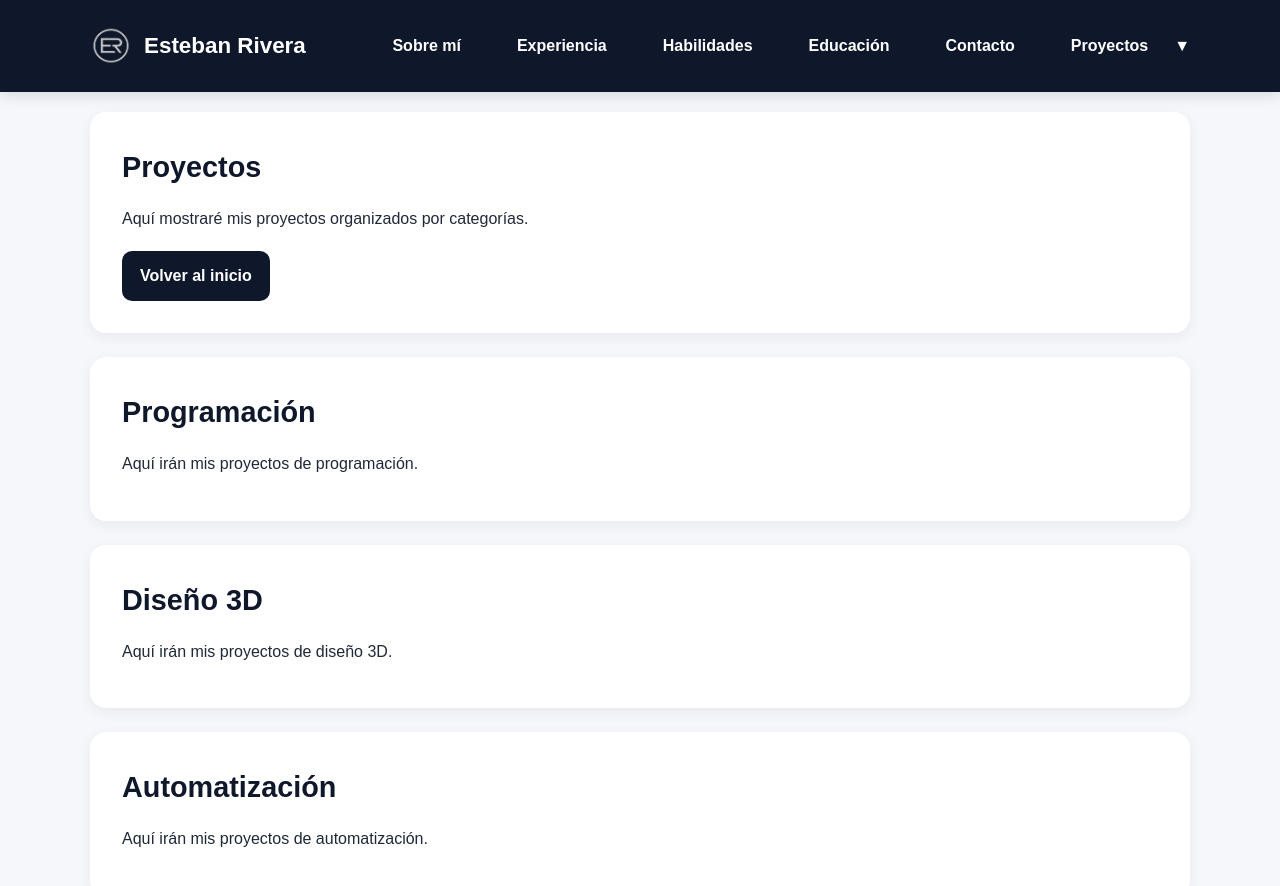
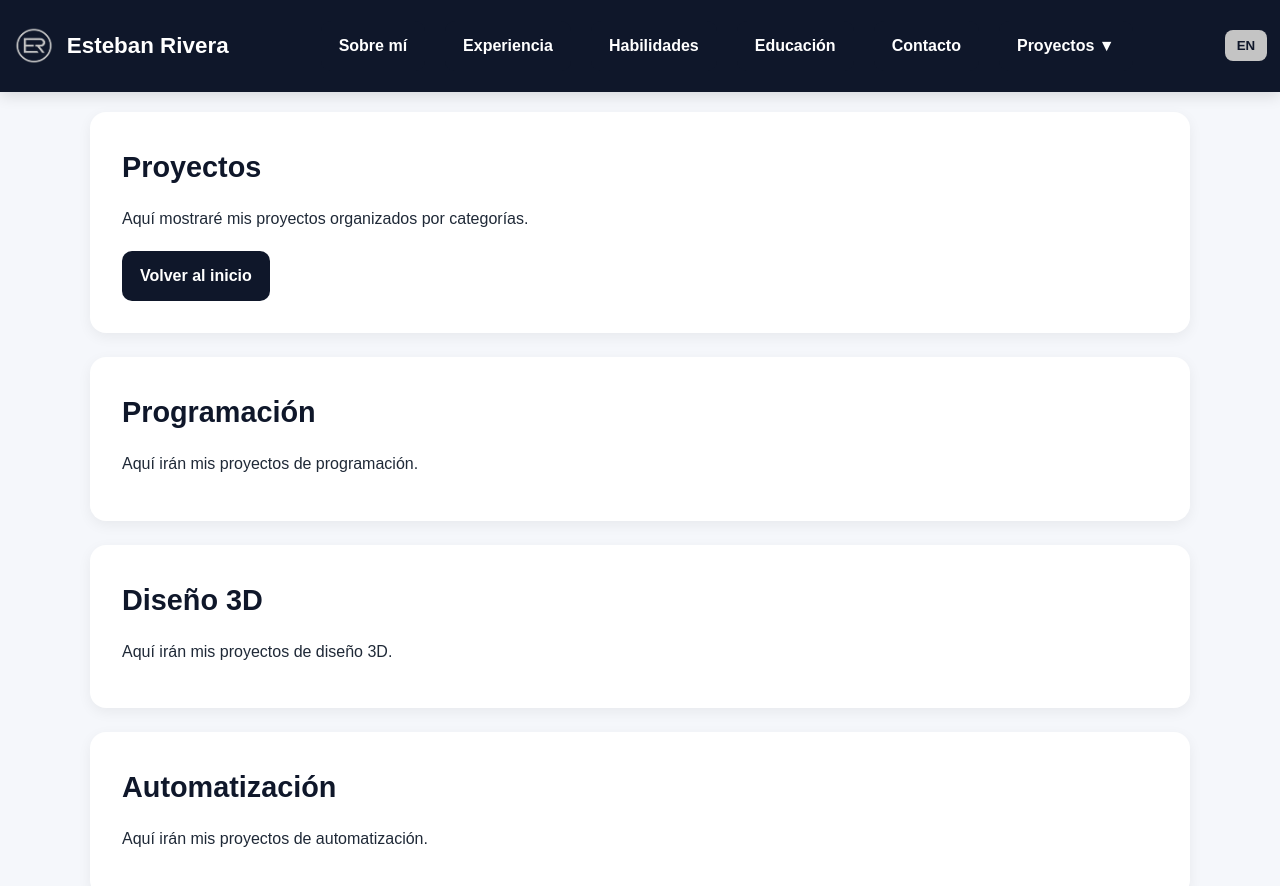
Before and after one commit to earivera6/cv-esteban-web, a React (Vite) app: page /cv-esteban-web/projects in a window 1280 px wide. Shown: the top 886 px of the page. Built offline with nearby package versions, Linux system fonts and the light colour scheme.

Commit message:
Menu Ergonomico

```diff
--- a/package.json
+++ b/package.json
@@ -10,8 +10,10 @@
     "preview": "vite preview"
   },
   "dependencies": {
+    "i18next": "^25.8.19",
     "react": "^19.2.0",
     "react-dom": "^19.2.0",
+    "react-i18next": "^16.5.8",
     "react-router-dom": "^7.13.1"
   },
   "devDependencies": {
--- a/src/components/Hero.tsx
+++ b/src/components/Hero.tsx
@@ -1,20 +1,22 @@
+import { useTranslation } from "react-i18next";
+
 function Hero() {
+  const { t } = useTranslation();
+
   return (
     <section id="hero">
       <div className="hero-layout">
         <div className="hero-text">
-          <p>Portafolio profesional</p>
-          <h2>Esteban Andrés Rivera Novillo</h2>
-          <h3>Software Engineer (Frontend)</h3>
+          <p>{t("hero.label")}</p>
+          <h2>{t("hero.name")}</h2>
+          <h3>{t("hero.title")}</h3>
           <p>
-            Ingeniero en Electrónica y Automatización especializado en React,
-            TypeScript y desarrollo web moderno. Este sitio reúne mi perfil,
-            habilidades técnicas y proyectos.
+            {t("hero.description")}
           </p>
 
           <div className="button-group">
             <a href="#contact" className="btn btn-light">
-              Contactar
+              {t("hero.contact")}
             </a>
             <a
               href="/cv-esteban-web/Brand/CV.pdf"
@@ -22,7 +24,7 @@ function Hero() {
               rel="noreferrer"
               className="btn btn-dark"
             >
-              Ver CV en PDF
+              {t("hero.cv")}
             </a>
           </div>
         </div>
--- a/src/components/Navbar.tsx
+++ b/src/components/Navbar.tsx
@@ -1,7 +1,9 @@
 import { useState } from "react";
 import { Link } from "react-router-dom";
+import { useTranslation } from "react-i18next";
 
 function Navbar() {
+
   const [showProjectsMenu, setShowProjectsMenu] = useState(false);
   const [showMobileMenu, setShowMobileMenu] = useState(false);
   const [showMobileProjectsMenu, setShowMobileProjectsMenu] = useState(false);
@@ -13,11 +15,17 @@ function Navbar() {
     setShowProjectsMenu(false);
   };
 
+  const { t, i18n } = useTranslation();
+
+  const toggleLanguage = () => {
+    i18n.changeLanguage(i18n.language === "es" ? "en" : "es");
+  };
+
   return (
     <header className="site-header">
       <nav className="navbar">
         <div className="nav-brand">
-          <a href={import.meta.env.BASE_URL}className="nav-brand-link">
+          <a href={import.meta.env.BASE_URL} className="nav-brand-link">
             <img
               src={`${base}Brand/logo_dark.png`}
               alt="Logo Esteban Rivera"
@@ -37,51 +45,53 @@ function Navbar() {
         </button>
 
         <ul className="nav-menu">
-          <li><a href={`${import.meta.env.BASE_URL}#about`} className="btn btn-dark" onMouseLeave={() => setShowProjectsMenu(false)}>Sobre mí</a></li>
-          <li><a href={`${import.meta.env.BASE_URL}#experience`} className="btn btn-dark" onMouseLeave={() => setShowProjectsMenu(false)}>Experiencia</a></li>
-          <li><a href={`${import.meta.env.BASE_URL}#skills`} className="btn btn-dark" onMouseLeave={() => setShowProjectsMenu(false)}>Habilidades</a></li>
-          <li><a href={`${import.meta.env.BASE_URL}#education`} className="btn btn-dark" onMouseLeave={() => setShowProjectsMenu(false)}>Educación</a></li>
-          <li><a href={`${import.meta.env.BASE_URL}#contact`} className="btn btn-dark" onMouseLeave={() => setShowProjectsMenu(false)}>Contacto</a></li>
+          <li><a href={`${import.meta.env.BASE_URL}#about`} type="button" className="btn btn-dark" onMouseEnter={() => setShowProjectsMenu(false)}>{t("nav.about")}</a></li>
+          <li><a href={`${import.meta.env.BASE_URL}#experience`} type="button" className="btn btn-dark" onMouseEnter={() => setShowProjectsMenu(false)}>{t("nav.experience")}</a></li>
+          <li><a href={`${import.meta.env.BASE_URL}#skills`} type="button" className="btn btn-dark" onMouseEnter={() => setShowProjectsMenu(false)}>{t("nav.skills")}</a></li>
+          <li><a href={`${import.meta.env.BASE_URL}#education`} type="button" className="btn btn-dark" onMouseEnter={() => setShowProjectsMenu(false)}>{t("nav.education")}</a></li>
+          <li><a href={`${import.meta.env.BASE_URL}#contact`} type="button" className="btn btn-dark" onMouseEnter={() => setShowProjectsMenu(false)}>{t("nav.contact")}</a></li>
 
           <li
             className="projects-dropdown"
             onMouseEnter={() => setShowProjectsMenu(true)}
+            onClick={() => setShowProjectsMenu(false)}
+            aria-label="Abrir submenú de proyectos"
           >
             <div className="projects-trigger">
-              <Link to="/projects" className="btn btn-dark">
-                Proyectos
+              <Link to="/projects" type="button" className="btn btn-dark">
+                {t("nav.projects")}
               </Link>
-
-              <button
-                type="button"
-                className="projects-toggle"
-                onClick={() => setShowProjectsMenu((prev) => !prev)}
-                aria-label="Abrir submenú de proyectos"
-              >
-                ▼
-              </button>
             </div>
 
             {showProjectsMenu && (
               <div className="projects-megamenu">
                 <Link to="/projects#programacion" className="megamenu-item">
-                  <h4>Programación</h4>
+                  <h4>{t("nav.programming")}</h4>
                   <p>Apps web, interfaces, lógica y desarrollo de software.</p>
                 </Link>
 
                 <Link to="/projects#diseno-3d" className="megamenu-item">
-                  <h4>Diseño 3D</h4>
+                  <h4>{t("nav.design3d")}</h4>
                   <p>Modelado, prototipado e impresión 3D aplicada.</p>
                 </Link>
 
                 <Link to="/projects#automatizacion" className="megamenu-item">
-                  <h4>Automatización</h4>
+                  <h4>{t("nav.automation")}</h4>
                   <p>Scripts, flujos automáticos e integraciones técnicas.</p>
                 </Link>
               </div>
             )}
           </li>
         </ul>
+
+        <button
+          type="button"
+          className="lang-toggle"
+          onClick={toggleLanguage}
+        >
+          {i18n.language === "es" ? "EN" : "ES"}
+        </button>
+
       </nav>
 
       <div
@@ -99,12 +109,12 @@ function Navbar() {
           ×
         </button>
 
-        <a href={`${base}`} onClick={closeMobileMenu} className="btn btn-dark">Inicio</a>
-        <a href={`${base}#about`} onClick={closeMobileMenu} className="btn btn-dark">Sobre mí</a>
-        <a href={`${base}#experience`} onClick={closeMobileMenu} className="btn btn-dark">Experiencia</a>
-        <a href={`${base}#skills`} onClick={closeMobileMenu} className="btn btn-dark">Habilidades</a>
-        <a href={`${base}#education`} onClick={closeMobileMenu} className="btn btn-dark">Educación</a>
-        <a href={`${base}#contact`} onClick={closeMobileMenu} className="btn btn-dark">Contacto</a>
+        <a href={`${base}`} onClick={closeMobileMenu} type="button" className="btn btn-dark">{t("nav.home")}</a>
+        <a href={`${base}#about`} onClick={closeMobileMenu} type="button" className="btn btn-dark">{t("nav.about")}</a>
+        <a href={`${base}#experience`} onClick={closeMobileMenu} type="button" className="btn btn-dark">{t("nav.experience")}</a>
+        <a href={`${base}#skills`} onClick={closeMobileMenu} type="button" className="btn btn-dark">{t("nav.skills")}</a>
+        <a href={`${base}#education`} onClick={closeMobileMenu} type="button" className="btn btn-dark">{t("nav.education")}</a>
+        <a href={`${base}#contact`} onClick={closeMobileMenu} type="button" className="btn btn-dark">{t("nav.contact")}</a>
 
         <div className="mobile-projects">
           <button
@@ -112,22 +122,22 @@ function Navbar() {
             className="btn btn-dark"
             onClick={() => setShowMobileProjectsMenu((prev) => !prev)}
           >
-            Proyectos ▼
+            {t("nav.projects")} ▼
           </button>
 
           {showMobileProjectsMenu && (
             <div className="mobile-projects-list">
               <Link to="/projects" onClick={closeMobileMenu} className="btn btn-light">
-                Todos los proyectos
+                {t("nav.allProjects")}
               </Link>
               <a href={`${base}projects#programacion`} onClick={closeMobileMenu} className="btn btn-light">
-                Programación
+                {t("nav.programming")}
               </a>
               <a href={`${base}projects#diseno-3d`} onClick={closeMobileMenu} className="btn btn-light">
-                Diseño 3D
+                {t("nav.design3d")}
               </a>
               <a href={`${base}projects#automatizacion`} onClick={closeMobileMenu} className="btn btn-light">
-                Automatización
+                {t("nav.automation")}
               </a>
             </div>
           )}
--- /dev/null
+++ b/src/i18n.ts
@@ -0,0 +1,21 @@
+import i18n from "i18next";
+import { initReactI18next } from "react-i18next";
+
+import es from "./locales/es.json";
+import en from "./locales/en.json";
+
+i18n
+  .use(initReactI18next)
+  .init({
+    resources: {
+      es: { translation: es },
+      en: { translation: en }
+    },
+    lng: "es",
+    fallbackLng: "es",
+    interpolation: {
+      escapeValue: false
+    }
+  });
+
+export default i18n;
--- a/src/index.css
+++ b/src/index.css
@@ -378,7 +378,8 @@ section p {
 }
 
 .navbar {
-  width: min(1100px, 90%);
+  width: 98%;
+  padding: 10px 32px;
   margin: 0 auto;
   display: flex;
   justify-content: space-between;
@@ -391,6 +392,8 @@ section p {
   display: flex;
   gap: 20px;
   align-items: center;
+  flex: 1;
+  justify-content: center;
 }
 
 .menu-toggle {
@@ -409,7 +412,7 @@ section p {
 .projects-trigger {
   display: flex;
   align-items: center;
-  gap: 8px;
+  gap: 12px;
 }
 
 .projects-link {
@@ -540,6 +543,21 @@ section p {
 
 section[id] {
   scroll-margin-top: 100px;
+}
+
+.lang-toggle {
+  flex-shrink: 0;
+  background: #c4c4c4;
+  color: #0f172a;
+  border: none;
+  border-radius: 8px;
+  padding: 8px 12px;
+  font-weight: 700;
+  cursor: pointer;
+}
+
+.lang-toggle:hover {
+  background: #7dd3fc;
 }
 
 @media (max-width: 768px) {
--- /dev/null
+++ b/src/locales/en.json
@@ -0,0 +1,23 @@
+{
+  "nav": {
+    "home": "Home",
+    "about": "About",
+    "experience": "Experience",
+    "skills": "Skills",
+    "education": "Education",
+    "contact": "Contact",
+    "projects": "Projects ▼",
+    "allProjects": "All projects",
+    "programming": "Programming",
+    "design3d": "3D Design",
+    "automation": "Automation"
+  },
+  "hero": {
+    "label": "Professional portfolio",
+    "name": "Esteban Andrés Rivera Novillo",
+    "title": "Software Developer | Technical Operations, Automation & Electronics",
+    "description": "Electronics and Automation Engineer with experience in technical operations, support, maintenance, and software development. Focused on React, TypeScript, and digital solutions oriented to automation, efficiency, and problem solving.",
+    "contact": "Contact",
+    "cv": "View PDF Resume"
+  }
+}
--- /dev/null
+++ b/src/locales/es.json
@@ -0,0 +1,23 @@
+{
+  "nav": {
+    "home": "Inicio",
+    "about": "Sobre mí",
+    "experience": "Experiencia",
+    "skills": "Habilidades",
+    "education": "Educación",
+    "contact": "Contacto",
+    "projects": "Proyectos ▼",
+    "allProjects": "Todos los proyectos",
+    "programming": "Programación",
+    "design3d": "Diseño 3D",
+    "automation": "Automatización"
+  },
+  "hero": {
+    "label": "Portafolio profesional",
+    "name": "Esteban Andrés Rivera Novillo",
+    "title": "Software Developer | Technical Operations, Automation & Electronics",
+    "description": "Ingeniero en Electrónica y Automatización con experiencia en operaciones técnicas, soporte, mantenimiento y desarrollo de software, enfocado en React, TypeScript y soluciones digitales orientadas a automatización, eficiencia y resolución de problemas.",
+    "contact": "Contactar",
+    "cv": "Ver CV en PDF"
+  }
+}
--- a/src/main.tsx
+++ b/src/main.tsx
@@ -2,6 +2,7 @@ import React from "react";
 import ReactDOM from "react-dom/client";
 import { BrowserRouter } from "react-router-dom";
 import App from "./App";
+import "./i18n";
 import "./index.css";
 
 ReactDOM.createRoot(document.getElementById("root")!).render(
```
Also changed, not shown: 2 other files (tests, documents, lock files or other folders).
